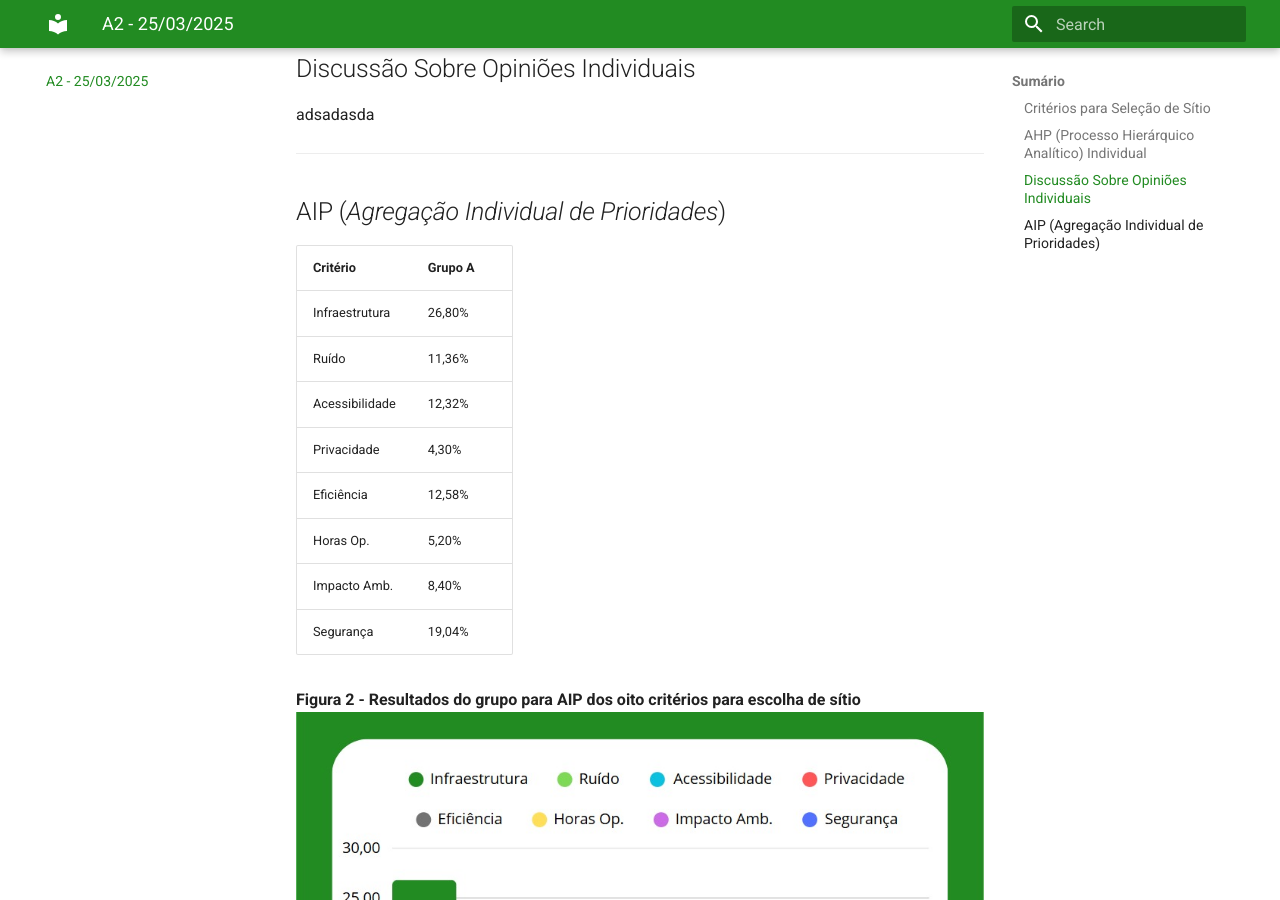
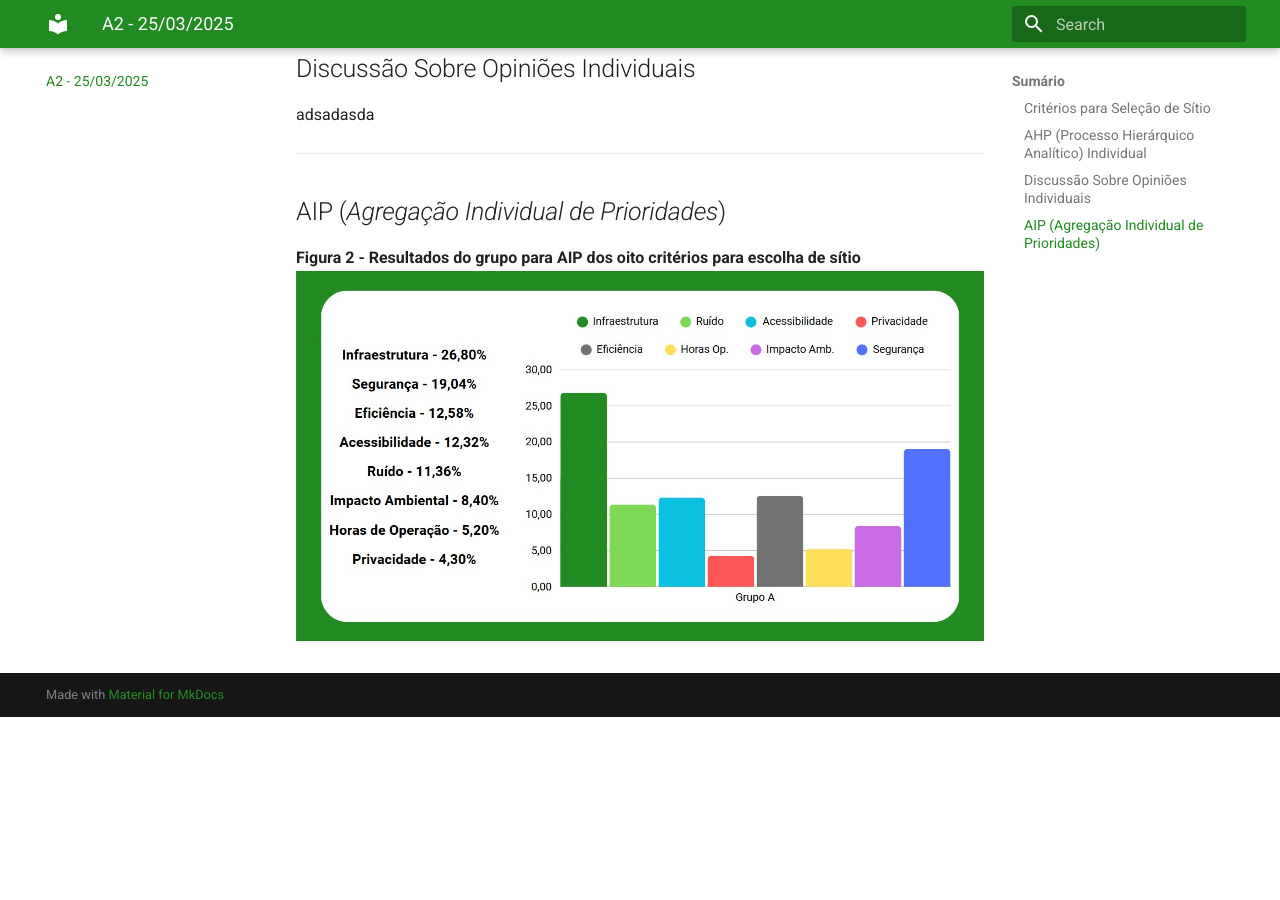
Before and after one commit to Lirucas/ProjetoTesteMkDocs, an MkDocs documentation site: the page built from docs/atv2.md, in a window 1280 px wide and 900 px high, scrolled down 1714 px. Built offline with MkDocs 1.6.1 and Material for MkDocs 9.7.7, drawn with Linux system fonts in a browser that asks for light colours; after the commit the page ends 2431 px from its top, so only the background shows below that.

Commit message:
Alterações no conteúdo e configuração do site

```diff
--- a/docs/atv2.md
+++ b/docs/atv2.md
@@ -43,16 +43,6 @@ adsadasda
 
 ## AIP (*Agregação Individual de Prioridades*) ##
 
-| Critério  | Grupo A  |
-|-----------------|--------|
-| Infraestrutura  | 26,80%  |
-| Ruído          | 11,36%   |
-| Acessibilidade | 12,32%   |
-| Privacidade    | 4,30%   |
-| Eficiência     | 12,58%  |
-| Horas Op.      | 5,20%   |
-| Impacto Amb.   | 8,40%  |
-| Segurança      | 19,04%   |
 
 **Figura 2 - Resultados do grupo para AIP dos oito critérios para escolha de sítio**
 ![Figura 2 - Resultados do grupo para AIP dos oito critérios para escolha de sítio](assets/aip.jpg)
```
Also changed, not shown: docs/assets/aip.jpg.
